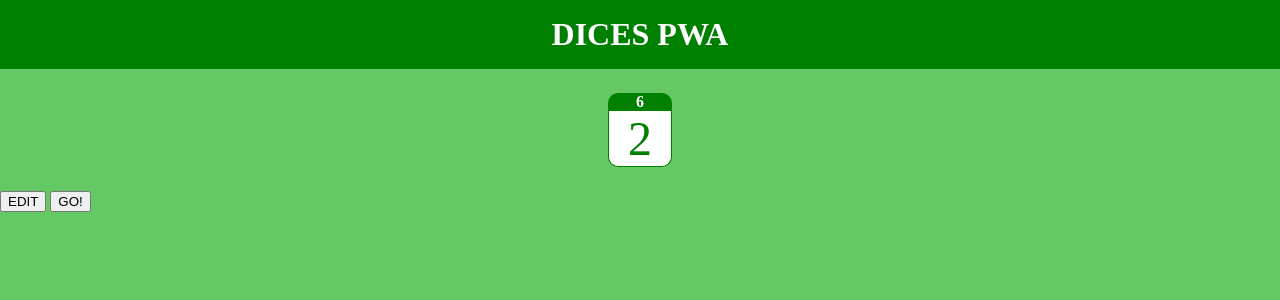
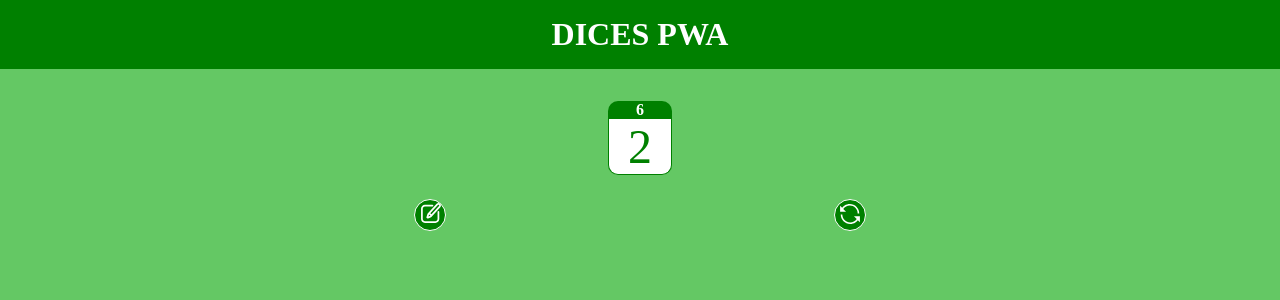
Before and after one commit to Raffaele/dices-pwa, a Svelte app: page / in a window 1280 px wide. Shown: the top 300 px of the page. Built offline with nearby package versions, Linux system fonts and the light colour scheme.

Commit message:
Style improved

```diff
--- a/src/components/Field.svelte
+++ b/src/components/Field.svelte
@@ -1,4 +1,6 @@
 <script lang="ts">
+  import EditIcon from "../assets/edit-btn.svg";
+  import RunIcon from "../assets/launch-btn.svg";
   import { getRandomNumberElement } from "../lib/get-random-number-element";
 
   import { createEventDispatcher } from "svelte";
@@ -34,8 +36,9 @@
   }
 </script>
 
+<div class="field">
   <div>
-  <div class="field">
+    <div class="field-dices">
       {#each dicesData as dice, i}
         <SingleDice
           {attempt}
@@ -56,14 +59,38 @@
   {#if isEditMode}
     <button on:click={save}>SAVE</button>
   {:else}
-  <button on:click={edit}>EDIT</button>
-  <button on:click={run} disabled={isRunning}>GO!</button>
+    <section class="cmd-section">
+      <button on:click={edit} class="cmd-btn">
+        <img src={EditIcon} alt="edit" />
+      </button>
+      <button on:click={run} disabled={isRunning} class="cmd-btn cmd-rerun">
+        <img src={RunIcon} alt="Run" />
+      </button>
+    </section>
   {/if}
+</div>
 
 <style>
   .field {
+    padding: 1vh 2vw 0;
+  }
+  .field-dices {
     display: flex;
     justify-content: space-evenly;
     flex-wrap: wrap;
   }
+  img {
+    width: 20px;
+  }
+  .cmd-section {
+    display: flex;
+    justify-content: space-evenly;
+  }
+  .cmd-btn:disabled {
+    opacity: 0.5;
+  }
+  .cmd-rerun {
+    padding-top: 0.1em;
+    padding-left: 0.2em;
+  }
 </style>
```
Also changed, not shown: src/assets/edit-btn.svg (added), src/assets/launch-btn.svg (added). Lines whose indentation alone changed are shown as unchanged.
